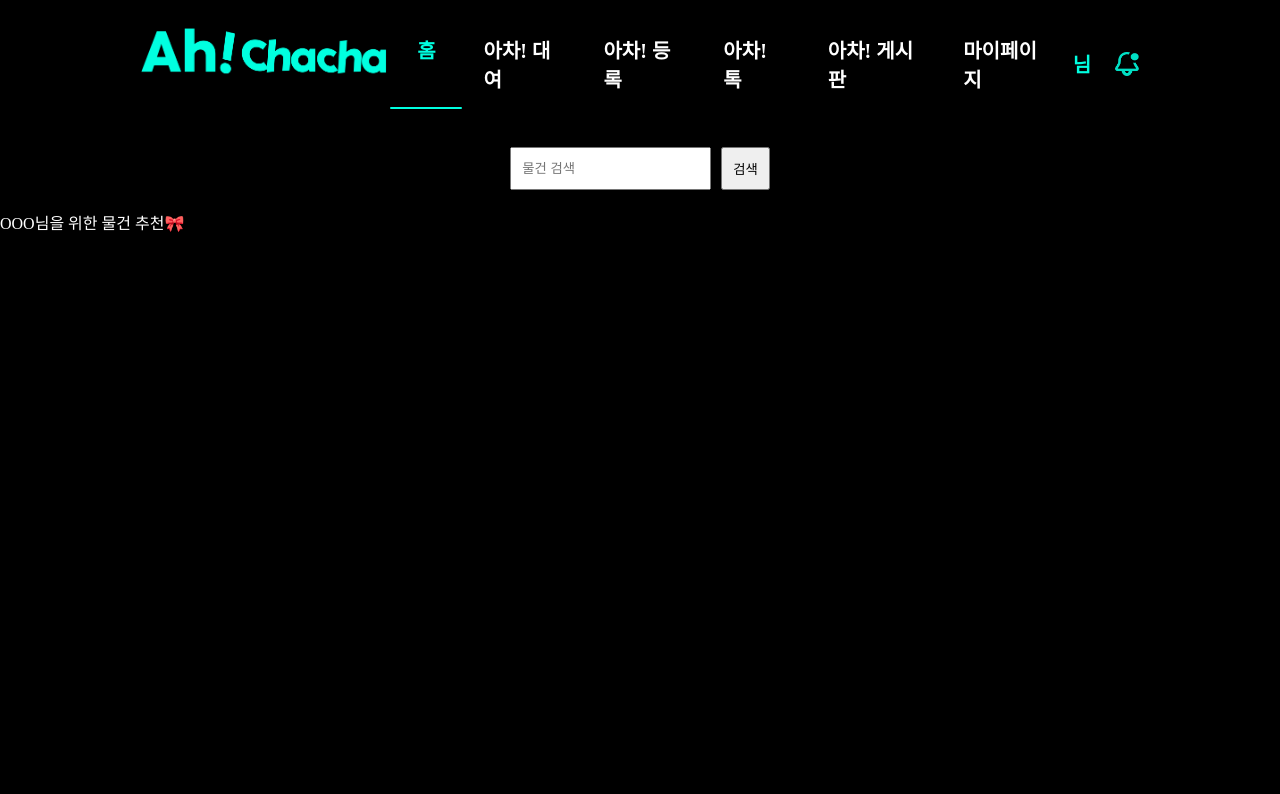
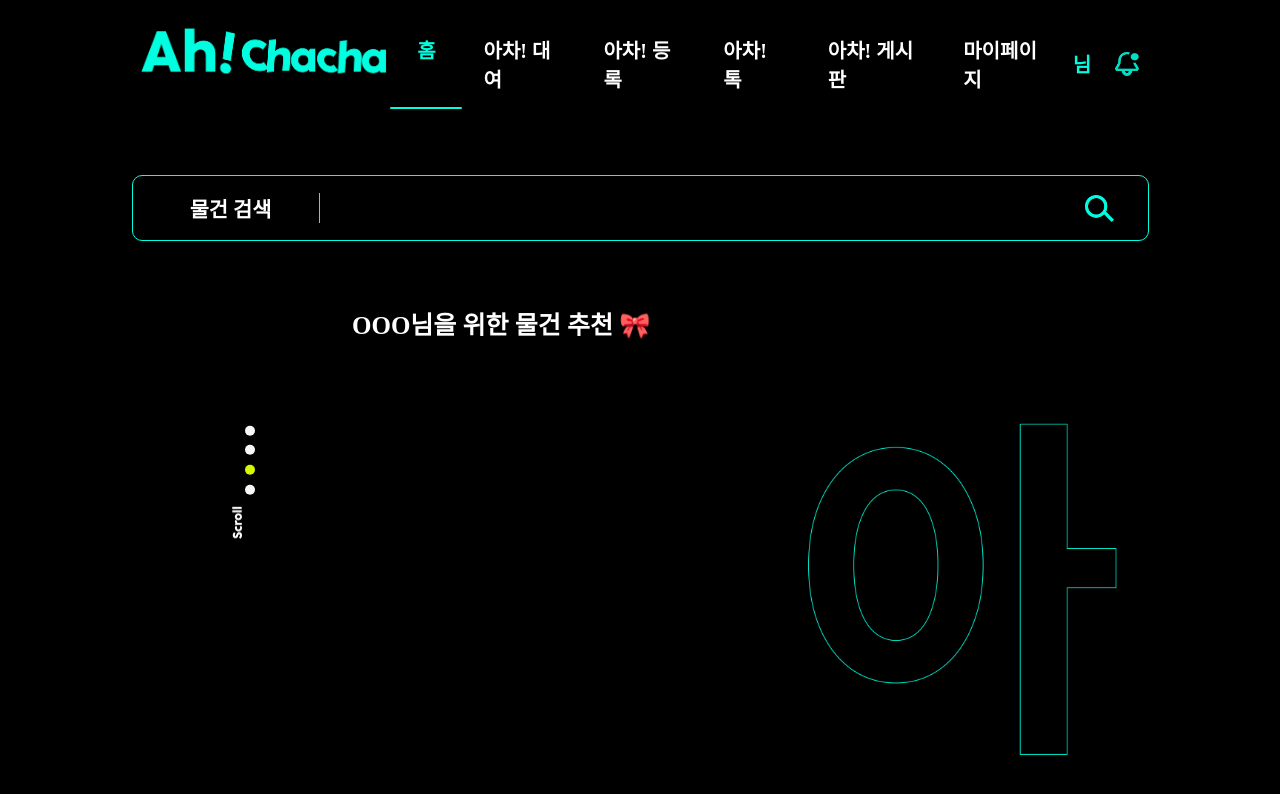
Before and after one commit to Ahchacha-CapstoneDesign/Web, a React (Create React App) app: page /mainpage/3 in a window 1280 px wide. Shown: the top 794 px of the page. Built offline with nearby package versions, Linux system fonts and the light colour scheme.

Commit message:
[ADD] 메인페이지 스크롤 완성
[ADD] 메인페이지 스크롤 완성

```diff
--- a/src/pages/Home/MainPage1.jsx
+++ b/src/pages/Home/MainPage1.jsx
@@ -25,6 +25,8 @@ const MainPage1 = () => {
   useEffect(() => {
     const handleWheel = (e) => {
       if (e.deltaY > 0) { // 마우스 휠을 아래로 스크롤할 경우
+        navigate('/mainpage/2');
+      } else if (e.deltaY < 0) { // 마우스 휠을 위로 스크롤할 경우
         navigate('/mainpage/4');
       }
     };
--- a/src/pages/Home/MainPage2.jsx
+++ b/src/pages/Home/MainPage2.jsx
@@ -1,23 +1,58 @@
-import React from 'react';
+import React, { useState, useEffect } from 'react';
 import styled from 'styled-components';
 import { createGlobalStyle } from 'styled-components';
-
+import { useNavigate } from 'react-router-dom';
 import { Swiper, SwiperSlide } from "swiper/react"; // Import Swiper React components
-import { EffectCoverflow, Pagination,Navigation } from "swiper"; // Swiper에서 가져올 모듈들
+import { EffectCoverflow, Pagination, Navigation } from "swiper"; // Swiper에서 가져올 모듈들
 import 'swiper/css';
 import 'swiper/css/navigation';
 import 'swiper/css/pagination';
 
 //최신등록 아이템 page, 메인페이지2
 const MainPage2 = () => {
+  const [isModalOpen, setIsModalOpen] = useState(false);
+  const [isScrolled, setIsScrolled] = useState(false);
+  const navigate = useNavigate();
+
+  const handleModalOpen = () => {
+    setIsModalOpen(true); // 모달 열기
+  };
+
+  const handleModalClose = () => {
+    setIsModalOpen(false); // 모달 닫기
+  };
+
+  useEffect(() => {
+    const handleWheel = (e) => {
+      if (e.deltaY > 0) { // 마우스 휠을 아래로 스크롤할 경우
+        navigate('/mainpage/3');
+      } else if (e.deltaY < 0) { // 마우스 휠을 위로 스크롤할 경우
+        navigate('/mainpage/1');
+      }
+    };
+
+    window.addEventListener('wheel', handleWheel);
+
+    return () => window.removeEventListener('wheel', handleWheel);
+  }, [navigate]);
+
   return (
     <>
       <GlobalStyle />
       <SearchSection>
-            <SearchInput placeholder="물건 검색" />
-            <SearchButton>검색</SearchButton>
+        <SearchText>물건 검색</SearchText>
+        <VerticalLine />
+        <SearchInput />
+        <SearchButton />
       </SearchSection>
-          <div style={{ color: "#FFF" }}>최신 등록 아차!물건🎁</div>
+      <ItemTitle>최신 등록 아차! 물건 🎁</ItemTitle>
+      <ScrollIndicators>
+        <Circle active={isScrolled} onClick={() => navigate('/mainpage/1')} />
+        <Circle active={!isScrolled} onClick={() => navigate('/mainpage/2')} />
+        <Circle active={isScrolled} onClick={() => navigate('/mainpage/3')} />
+        <Circle active={isScrolled} onClick={() => navigate('/mainpage/4')} />
+        <Scroll />
+      </ScrollIndicators>
       <ItemGrid>
         <ItemCard>
           <ItemImage src="이미지 URL" alt="아이템 이미지" />
@@ -37,36 +72,6 @@ const MainPage2 = () => {
 export default MainPage2;
 
 // 스타일 컴포넌트들
-
-export const GlobalStyle = createGlobalStyle`
-html, body, #root {
-    height: 100%;
-    margin: 0;
-    padding: 0;
-    display: flex;
-    flex-direction: column;
-    background-color: #000; // body 전체의 배경색을 검은색으로 설정
-    overflow: hidden;
-  }
-`;
-
-const SearchSection = styled.section`
-  display: flex;
-  justify-content: center;
-  margin: 20px;
-  // 추가적인 스타일링
-`;
-
-const SearchInput = styled.input`
-  padding: 10px;
-  margin-right: 10px;
-  // 추가적인 스타일링
-`;
-
-const SearchButton = styled.button`
-  padding: 10px;
-  // 추가적인 스타일링
-`;
 
 const ItemGrid = styled.div`
   display: grid;
@@ -93,3 +98,120 @@ const ItemInfo = styled.div`
   margin-left: 10px; /* 이미지와 정보 사이의 여백 설정 */
   color: #FFF; /* 텍스트 색상 */
 `;
+
+export const GlobalStyle = createGlobalStyle`
+html, body, #root {
+  height: 100%;
+  margin: 0;
+  padding: 0;
+  display: flex;
+  flex-direction: column;
+  background-color: #000; // body 전체의 배경색을 검은색으로 설정
+  overflow: hidden;
+  background-image: url('/assets/img/MainBackground.png'); // 배경 이미지 설정
+  background-size: cover; // 배경 이미지가 전체를 커버하도록 설정
+  background-position: center;
+}
+`;
+
+const SearchSection = styled.section`
+  width: 62.1875rem;
+  position: relative;
+  display: flex;
+  justify-content: center;
+  text-align: center;
+  align-items:center;
+  margin: auto;
+  margin-top: 3rem;
+  padding: 10px;
+  border-radius: 0.625rem;
+  border: 1px solid #00FFE0; // 테두리 색상 설정
+  background: transparent;
+`;
+
+const SearchText = styled.div`
+  color: #fff; // 텍스트 색상
+  width: 11rem;
+  text-align: center;
+  font-family: "Pretendard";
+  font-size: 1.3rem;
+  font-weight: 700;
+`;
+
+const VerticalLine = styled.div`
+  height: 30px; // 세로 선의 높이
+  width: 1px; // 세로 선의 두께
+  background-color: #00FFE0; // 세로 선 색상
+  margin-right: 2rem; // 입력 필드와의 간격
+`;
+
+const SearchInput = styled.input`
+  flex: 1; // 검색 입력 창이 섹션을 가득 채우도록 함
+  padding: 10px;
+  border: none; // 테두리 없음
+  background: transparent;
+  margin-right: 10px; // 버튼과의 간격
+  font-family: "Pretendard";
+  font-size: 1.3rem;
+  font-weight: 300;
+  color: #fff;
+
+  &:focus {
+    outline: none; // 입력 시 테두리 없앰
+  }
+`;
+
+const SearchButton = styled.button`
+  padding: 10px;
+  width: 1.8rem;
+  height: 1.8rem;
+  margin-right: 1.5rem;
+  border: none; // 테두리 없음
+  cursor: pointer; // 마우스 오버 시 포인터
+  background-image: url('/assets/img/Search.png'); // 돋보기 아이콘 이미지 경로
+  background-color: transparent; // 배경색 투명
+  background-repeat: no-repeat; // 이미지 반복 없음
+  background-position: center; // 이미지를 버튼 중앙에 위치
+  background-size: contain; // 이미지 사이즈를 버튼에 맞게 조정
+`;
+
+const Circle = styled.div`
+  width: 10px;
+  height: 10px;
+  border-radius: 50%;
+  background-color: ${props => props.active ? '#D6F800' : '#F8F8F8'};
+  margin: 0.3rem;
+  cursor: pointer;
+  transition: background-color 0.3s;
+`;
+
+const Scroll = styled.div`
+  width: 4rem;
+  height: 2rem;
+  background-image: url('/assets/img/Scroll.png'); // 배경 이미지 설정
+  background-repeat: no-repeat;
+  background-size: contain; // 배경 이미지 크기 조절
+  background-position: center; // 배경 이미지 위치
+  margin-left: -2.2rem;
+  margin-top: 0.5rem;
+`;
+
+const ScrollIndicators = styled.div`
+  position: fixed;
+  margin-left: 15rem;
+  top: 60%;
+  transform: translateY(-50%);
+  display: flex;
+  flex-direction: column;
+`;
+
+const ItemTitle = styled.div`
+  color: #FFF;
+  margin-top: 4rem;
+  text-align: left;
+  margin-left: 22rem;
+  font-family: "Pretendard";
+  font-size: 1.5625rem;
+  font-style: normal;
+  font-weight: 700;
+`;
--- a/src/pages/Home/MainPage3.jsx
+++ b/src/pages/Home/MainPage3.jsx
@@ -1,25 +1,70 @@
-import React from 'react';
+import React, { useState, useEffect } from 'react';
 import styled from 'styled-components';
 import { createGlobalStyle } from 'styled-components';
-
+import { useNavigate } from 'react-router-dom';
 import { Swiper, SwiperSlide } from "swiper/react"; // Import Swiper React components
-import { EffectCoverflow, Pagination,Navigation } from "swiper"; // Swiper에서 가져올 모듈들
+import { EffectCoverflow, Pagination, Navigation } from "swiper"; // Swiper에서 가져올 모듈들
 import 'swiper/css';
 import 'swiper/css/navigation';
 import 'swiper/css/pagination';
 
 //대여많이한 순 추천, 메인페이지3
 const MainPage3 = () => {
+  const [isModalOpen, setIsModalOpen] = useState(false);
+  const [isScrolled, setIsScrolled] = useState(false);
+  const navigate = useNavigate();
+
+  const handleModalOpen = () => {
+    setIsModalOpen(true); // 모달 열기
+  };
+
+  const handleModalClose = () => {
+    setIsModalOpen(false); // 모달 닫기
+  };
+
+  useEffect(() => {
+    const handleWheel = (e) => {
+      if (e.deltaY > 0) { // 마우스 휠을 아래로 스크롤할 경우
+        navigate('/mainpage/4');
+      } else if (e.deltaY < 0) { // 마우스 휠을 위로 스크롤할 경우
+        navigate('/mainpage/2');
+      }
+    };
+
+    window.addEventListener('wheel', handleWheel);
+
+    return () => window.removeEventListener('wheel', handleWheel);
+  }, [navigate]);
+
   return (
     <>
       <GlobalStyle />
       <SearchSection>
-            <SearchInput placeholder="물건 검색" />
-            <SearchButton>검색</SearchButton>
+        <SearchText>물건 검색</SearchText>
+        <VerticalLine />
+        <SearchInput />
+        <SearchButton />
       </SearchSection>
-
-          <div style={{ color: "#FFF" }}>OOO님을 위한 물건 추천🎀</div>
-
+      <ItemTitle>OOO님을 위한 물건 추천 🎀</ItemTitle>
+      <ScrollIndicators>
+        <Circle active={isScrolled} onClick={() => navigate('/mainpage/1')} />
+        <Circle active={isScrolled} onClick={() => navigate('/mainpage/2')} />
+        <Circle active={!isScrolled} onClick={() => navigate('/mainpage/3')} />
+        <Circle active={isScrolled} onClick={() => navigate('/mainpage/4')} />
+        <Scroll />
+      </ScrollIndicators>
+      {/* <ItemGrid>
+        <ItemCard>
+            <ItemImage src="이미지 URL" alt="아이템 이미지" />
+            <ItemInfo>
+              <div>제목: 아이템 제목</div>
+              <div>비용: 아이템 비용</div>
+              <div>대여장소: 아이템 대여장소</div>
+              <div>대여가능시간: 아이템 대여가능시간</div>
+              <div>예약가능 여부: 예약 가능 여부</div>
+            </ItemInfo>
+        </ItemCard>
+      </ItemGrid> */}
     </>
   );
 };
@@ -27,6 +72,32 @@ const MainPage3 = () => {
 export default MainPage3;
 
 // 스타일 컴포넌트들
+
+const ItemGrid = styled.div`
+  display: grid;
+  grid-template-columns: repeat(2, 1fr); /* 3열로 구성 */
+  grid-gap: 20px; /* 그리드 간격 설정 */
+`;
+
+const ItemCard = styled.div`
+  border: 2px solid #FFF; /* 흰색 테두리 추가 */
+  padding: 10px; /* 내부 여백 추가 */
+  text-align: center; /* 텍스트 가운데 정렬 */
+  color: #FFF; /* 텍스트 색상 */
+`;
+
+
+const ItemImage = styled.img`
+  width: 100px; /* 이미지의 너비 설정 */
+  height: auto; /* 이미지의 높이 자동 조정 */
+`;
+
+const ItemInfo = styled.div`
+  display: flex;
+  flex-direction: column; /* 아이템 정보를 세로로 정렬 */
+  margin-left: 10px; /* 이미지와 정보 사이의 여백 설정 */
+  color: #FFF; /* 텍스트 색상 */
+`;
 
 export const GlobalStyle = createGlobalStyle`
 html, body, #root {
@@ -37,23 +108,110 @@ html, body, #root {
   flex-direction: column;
   background-color: #000; // body 전체의 배경색을 검은색으로 설정
   overflow: hidden;
+  background-image: url('/assets/img/MainBackground.png'); // 배경 이미지 설정
+  background-size: cover; // 배경 이미지가 전체를 커버하도록 설정
+  background-position: center;
 }
 `;
 
 const SearchSection = styled.section`
+  width: 62.1875rem;
+  position: relative;
   display: flex;
   justify-content: center;
-  margin: 20px;
-  // 추가적인 스타일링
+  text-align: center;
+  align-items:center;
+  margin: auto;
+  margin-top: 3rem;
+  padding: 10px;
+  border-radius: 0.625rem;
+  border: 1px solid #00FFE0; // 테두리 색상 설정
+  background: transparent;
+`;
+
+const SearchText = styled.div`
+  color: #fff; // 텍스트 색상
+  width: 11rem;
+  text-align: center;
+  font-family: "Pretendard";
+  font-size: 1.3rem;
+  font-weight: 700;
+`;
+
+const VerticalLine = styled.div`
+  height: 30px; // 세로 선의 높이
+  width: 1px; // 세로 선의 두께
+  background-color: #00FFE0; // 세로 선 색상
+  margin-right: 2rem; // 입력 필드와의 간격
 `;
 
 const SearchInput = styled.input`
+  flex: 1; // 검색 입력 창이 섹션을 가득 채우도록 함
   padding: 10px;
-  margin-right: 10px;
-  // 추가적인 스타일링
+  border: none; // 테두리 없음
+  background: transparent;
+  margin-right: 10px; // 버튼과의 간격
+  font-family: "Pretendard";
+  font-size: 1.3rem;
+  font-weight: 300;
+  color: #fff;
+
+  &:focus {
+    outline: none; // 입력 시 테두리 없앰
+  }
 `;
 
 const SearchButton = styled.button`
   padding: 10px;
-  // 추가적인 스타일링
+  width: 1.8rem;
+  height: 1.8rem;
+  margin-right: 1.5rem;
+  border: none; // 테두리 없음
+  cursor: pointer; // 마우스 오버 시 포인터
+  background-image: url('/assets/img/Search.png'); // 돋보기 아이콘 이미지 경로
+  background-color: transparent; // 배경색 투명
+  background-repeat: no-repeat; // 이미지 반복 없음
+  background-position: center; // 이미지를 버튼 중앙에 위치
+  background-size: contain; // 이미지 사이즈를 버튼에 맞게 조정
 `;
+
+const Circle = styled.div`
+  width: 10px;
+  height: 10px;
+  border-radius: 50%;
+  background-color: ${props => props.active ? '#D6F800' : '#F8F8F8'};
+  margin: 0.3rem;
+  cursor: pointer;
+  transition: background-color 0.3s;
+`;
+
+const Scroll = styled.div`
+  width: 4rem;
+  height: 2rem;
+  background-image: url('/assets/img/Scroll.png'); // 배경 이미지 설정
+  background-repeat: no-repeat;
+  background-size: contain; // 배경 이미지 크기 조절
+  background-position: center; // 배경 이미지 위치
+  margin-left: -2.2rem;
+  margin-top: 0.5rem;
+`;
+
+const ScrollIndicators = styled.div`
+  position: fixed;
+  margin-left: 15rem;
+  top: 60%;
+  transform: translateY(-50%);
+  display: flex;
+  flex-direction: column;
+`;
+
+const ItemTitle = styled.div`
+  color: #FFF;
+  margin-top: 4rem;
+  text-align: left;
+  margin-left: 22rem;
+  font-family: "Pretendard";
+  font-size: 1.5625rem;
+  font-style: normal;
+  font-weight: 700;
+`;
--- a/src/pages/Home/MainPage4.jsx
+++ b/src/pages/Home/MainPage4.jsx
@@ -10,8 +10,10 @@ const MainPage4 = () => {
 
     useEffect(() => {
         const handleWheel = (e) => {
-          if (e.deltaY < 0) { // 마우스 휠을 아래로 스크롤할 경우
+          if (e.deltaY > 0) { // 마우스 휠을 아래로 스크롤할 경우
             navigate('/mainpage/1');
+          } else if (e.deltaY < 0) { // 마우스 휠을 위로 스크롤할 경우
+            navigate('/mainpage/3');
           }
         };
 
```
Lines whose indentation alone changed are shown as unchanged.
